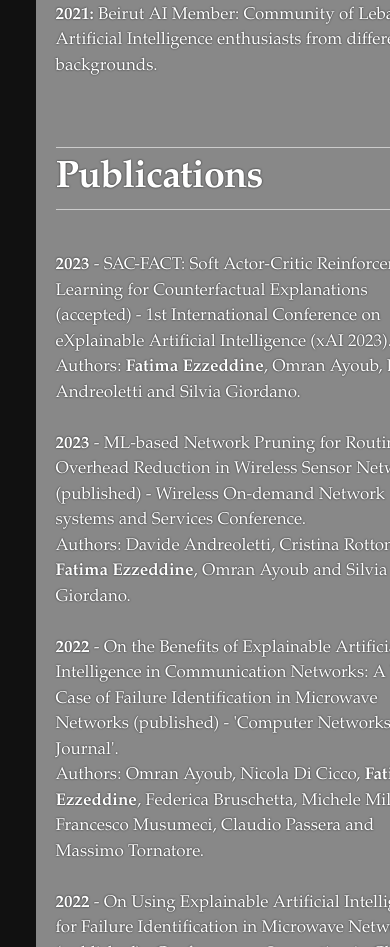
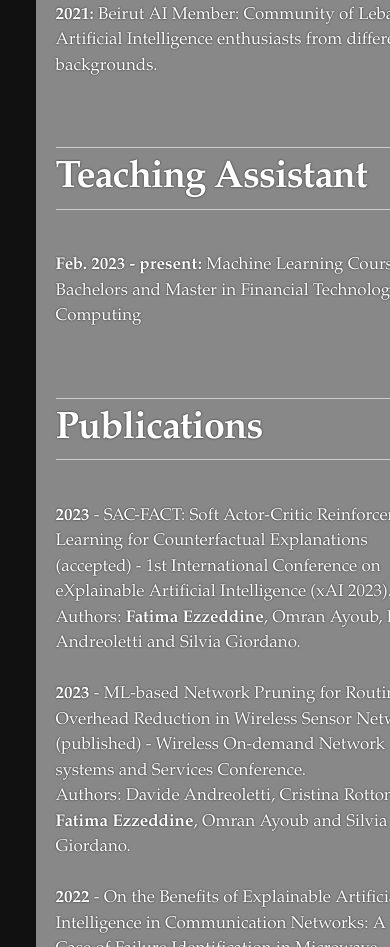
Before and after one commit to FatimaEzzedinee/FatimaEzzedinee.github.io, a website: page index.html in a window 390 px wide. Shown: the part 5160-6107 px from the top of the page. Drawn offline with Linux system fonts and the light colour scheme.

Commit message:
somehow responsive

```diff
--- a/index.html
+++ b/index.html
@@ -219,9 +219,14 @@
       <p><strong>Nov. 2021 - July 2022:</strong> Lebanese Red Cross Volunteer: Youth and Junior sector. Part of the Humanitarian Values and Principles Program (HVP).</p>
       <br>
       <p><strong>2021:</strong> Beirut AI Member</a>: Community of Lebanese Artificial Intelligence enthusiasts from different backgrounds.</p>
-
-
-
+    </div>
+    <br><br>
+    <hr>
+    <div id="Teaching">
+      <h1>Teaching Assistant</h1>
+      <hr>
+      <br>
+      <p><strong>Feb. 2023 - present:</strong> Machine Learning Course for Bachelors and Master in Financial Technology and Computing</p>
     </div>
     <br><br>
     <hr>
```
